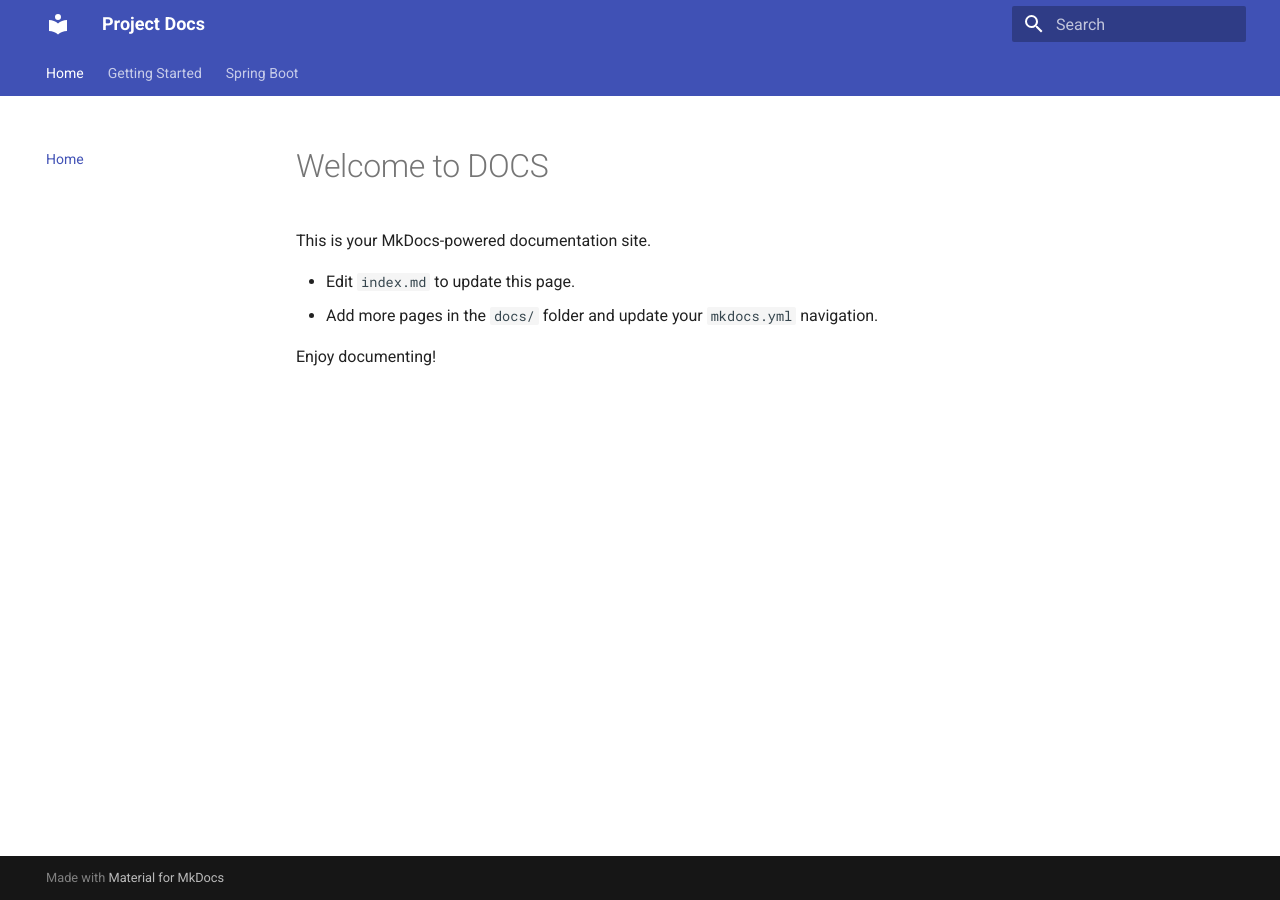
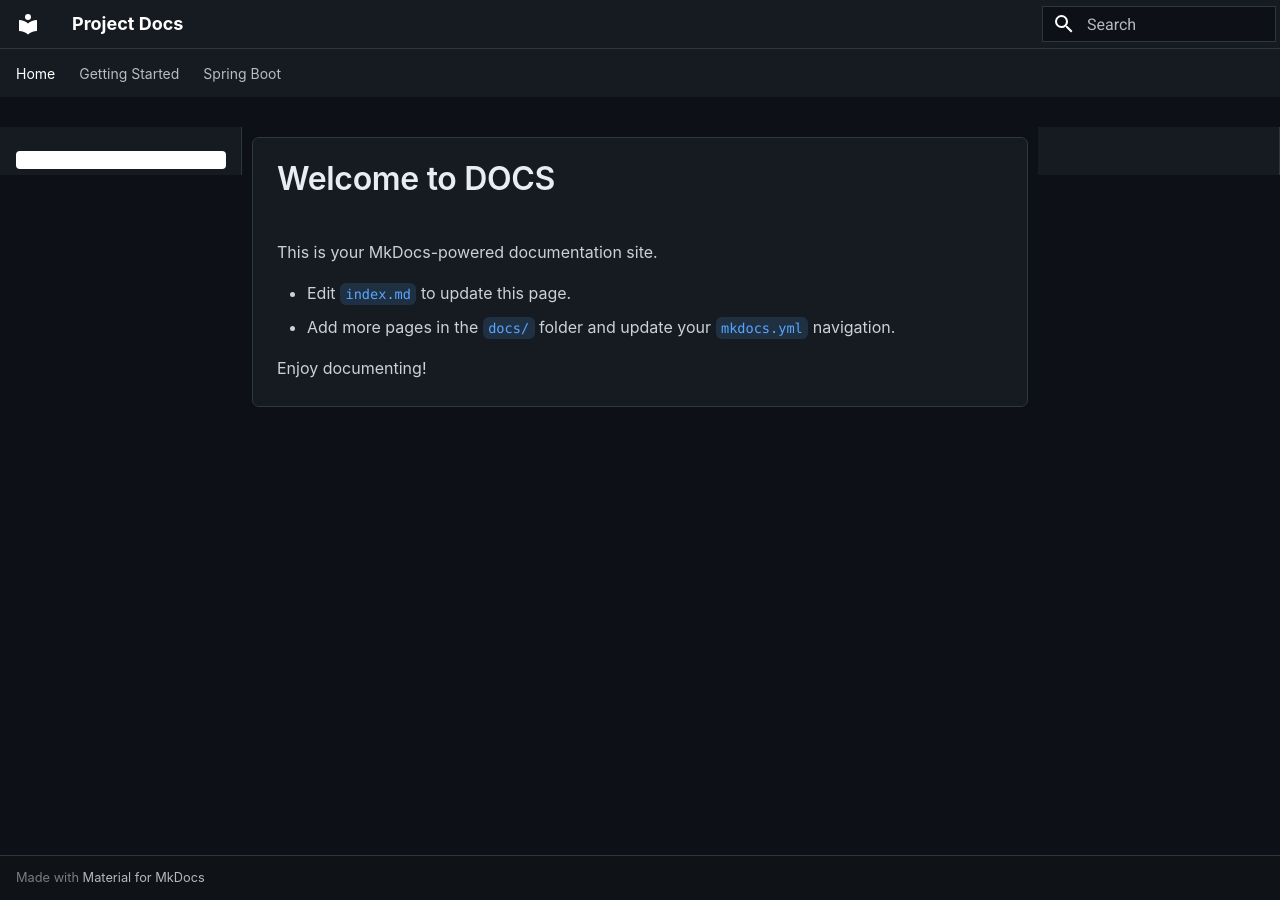
Before and after one commit to Ashjha75/MyDocs, an MkDocs documentation site: the page built from docs/index.md, in a window 1280 px wide. Built offline with MkDocs 1.6.1 and Material for MkDocs 9.7.7, drawn with Linux system fonts in a browser that asks for light colours.

Commit message:
Update stylesheet references to use the correct path for extra.css in multiple files

```diff
--- a/docs/overrides/extra.css
+++ b/docs/overrides/extra.css
@@ -7,7 +7,7 @@
 */
 
 /* --- Color Palette & Font Variables --- */
-[data-md-color-scheme="slate"] {
+:root {
   --gh-bg-canvas: #0d1117;         /* Deepest background */
   --gh-bg-surface: #161b22;        /* Component bg (sidebar, header) */
   --gh-bg-code: #011627;           /* Dedicated code block background */
--- a/mkdocs.yml
+++ b/mkdocs.yml
@@ -13,7 +13,7 @@
     accent: custom
 
 extra_css:
-  - css/extra.css
+  - overrides/extra.css
 
 nav:
   - Home: index.md
```
Also changed, not shown: site/404.html, site/index.html, site/overrides/extra.css, site/spring-boot/overview/index.html, site/spring-boot/project-flow/core/index.html.
